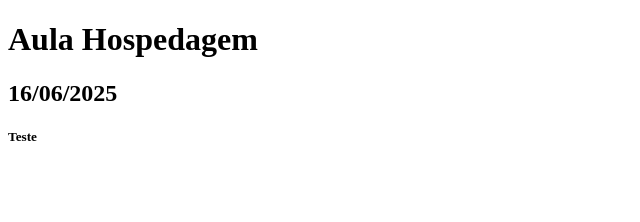
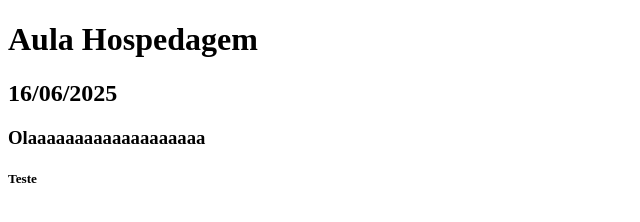
Before and after one commit to alekxnv/alekxnv.github.io, a plain HTML site: page index.html in a window 1280 px wide. Shown: the whole page, without its empty margins (0-640 px from the left). Drawn offline with Linux system fonts and the light colour scheme.

Commit message:
Update index.html

```diff
--- a/index.html
+++ b/index.html
@@ -8,6 +8,7 @@
 <body>
     <h1>Aula Hospedagem</h1>
     <h2>16/06/2025</h2>
+    <h3>Olaaaaaaaaaaaaaaaaaaa</h3>
     <h5>Teste</h5>
 </body>
 </html>
```
